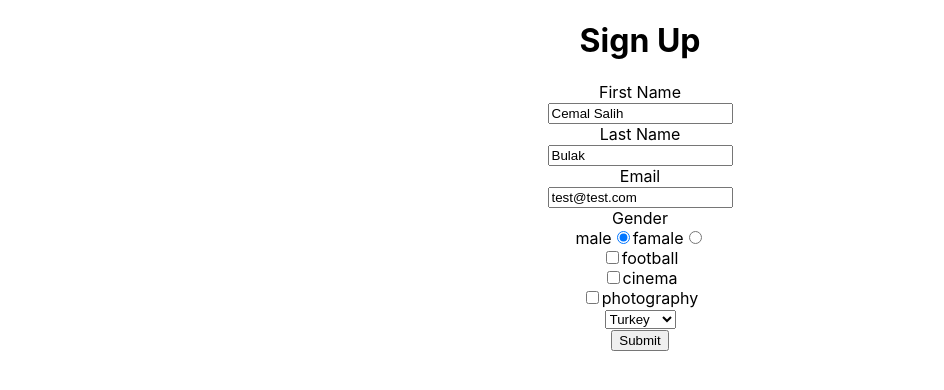
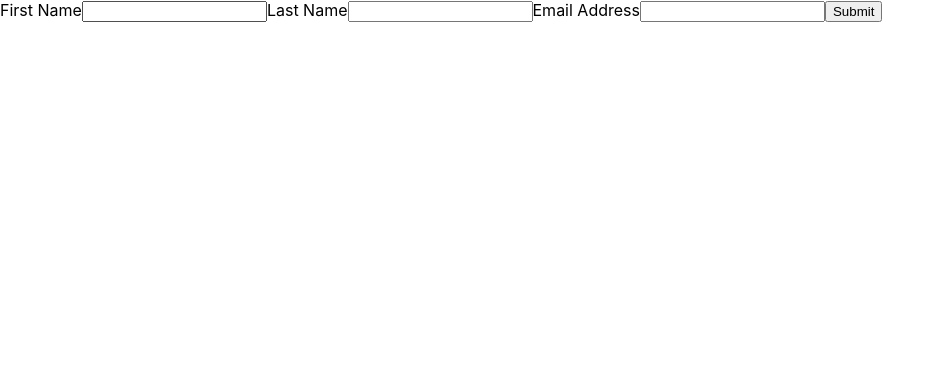
Before and after one commit to cemalbulakk/react_formik, a React (Create React App) app: page / in a window 1280 px wide. Shown: the top 390 px of the page, without its empty margins (0-944 px from the left). Built offline with nearby package versions, Linux system fonts and the light colour scheme.

Commit message:
useFormik

```diff
--- a/src/App.js
+++ b/src/App.js
@@ -1,140 +1,45 @@
 import "./App.css";
-import { Formik } from "formik";
+import { useFormik } from "formik";
 
 function App() {
+  const formik = useFormik({
+    initialValues: {
+      firstName: "",
+      lastName: "",
+      email: "",
+    },
+    onSubmit: (values) => {
+      console.log(JSON.stringify(values, null, 2));
+    },
+  });
   return (
-    <div className="App">
-      <h1>Sign Up</h1>
-      <Formik
-        initialValues={{
-          firstName: "Cemal Salih",
-          lastName: "Bulak",
-          email: "test@test.com",
-          gender: "male",
-          hobies: [],
-          country: "Turkey",
-        }}
-        onSubmit={async (values) => {
-          console.log(JSON.stringify(values, null, 2));
-        }}
-      >
-        {({ handleSubmit, handleChange, values }) => (
-          <form onSubmit={handleSubmit}>
-            <div className="row">
-              <div className="col">
+    <form onSubmit={formik.handleSubmit}>
       <label htmlFor="firstName">First Name</label>
-              </div>
-              <div className="col">
       <input
-                  type={"text"}
+        id="firstName"
         name="firstName"
-                  placeholder="First Name"
-                  onChange={handleChange}
-                  value={values.firstName}
+        type="text"
+        onChange={formik.handleChange}
+        value={formik.values.firstName}
       />
-              </div>
-            </div>
-            <div className="row">
-              <div className="col">
       <label htmlFor="lastName">Last Name</label>
-              </div>
-              <div className="col">
       <input
         id="lastName"
         name="lastName"
-                  placeholder="Doe"
-                  onChange={handleChange}
-                  value={values.lastName}
+        type="text"
+        onChange={formik.handleChange}
+        value={formik.values.lastName}
       />
-              </div>
-            </div>
-            <div className="row">
-              <div className="col">
-                <label htmlFor="email">Email</label>
-              </div>
-              <div className="col">
+      <label htmlFor="email">Email Address</label>
       <input
         id="email"
         name="email"
-                  placeholder="jane@acme.com"
         type="email"
-                  onChange={handleChange}
-                  value={values.email}
+        onChange={formik.handleChange}
+        value={formik.values.email}
       />
-              </div>
-            </div>
-            <div className="row">
-              <div className="col">
-                <label htmlFor="gender">Gender</label>
-              </div>
-              <div className="col">
-                <span>male</span>
-                <input
-                  name="gender"
-                  value={"male"}
-                  onChange={handleChange}
-                  type={"radio"}
-                  checked={values.gender === "male"}
-                />
-                <span>famale</span>
-                <input
-                  name="gender"
-                  value={"famale"}
-                  onChange={handleChange}
-                  type={"radio"}
-                  checked={values.gender === "famale"}
-                />
-              </div>
-            </div>
-            <div className="row">
-              <div className="col">
-                <div>
-                  <input
-                    type={"checkbox"}
-                    name="hobies"
-                    value={"football"}
-                    onChange={handleChange}
-                  />
-                  football
-                </div>
-                <div>
-                  <input
-                    type={"checkbox"}
-                    name="hobies"
-                    value={"cinema"}
-                    onChange={handleChange}
-                  />
-                  cinema
-                </div>
-                <div>
-                  <input
-                    type={"checkbox"}
-                    name="hobies"
-                    value={"photography"}
-                    onChange={handleChange}
-                  />
-                  photography
-                </div>
-              </div>
-            </div>
-            <div className="row">
-              <div className="col">
-                <select
-                  name="country"
-                  onChange={handleChange}
-                  value={values.country}
-                >
-                  <option value={"Turkey"}>Turkey</option>
-                  <option value={"England"}>England</option>
-                  <option value={"USA"}>USA</option>
-                </select>
-              </div>
-            </div>
       <button type="submit">Submit</button>
     </form>
-        )}
-      </Formik>
-    </div>
   );
 }
 
```
Lines whose indentation alone changed are shown as unchanged.
